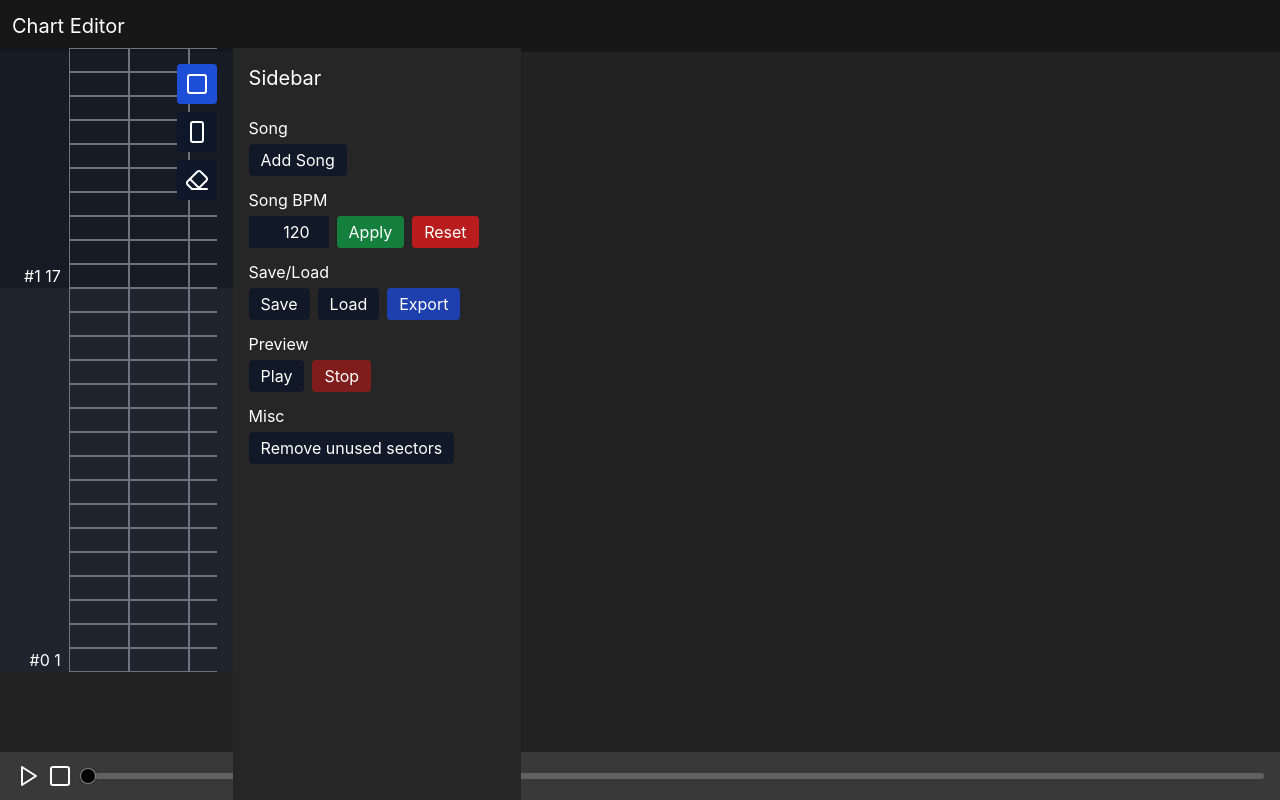
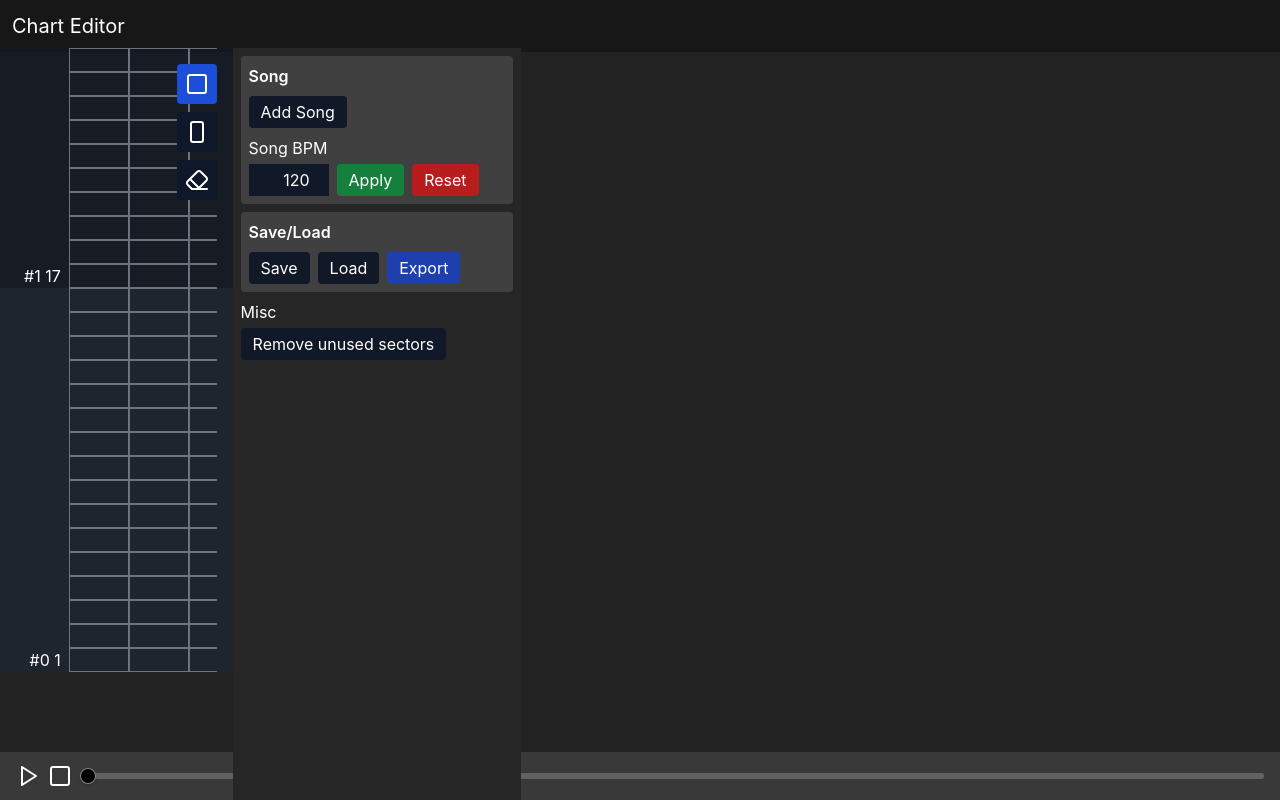
Before and after one commit to comjun04/mc-rhythm-chart-editor, a React (Vite) app: page / in a window 1280 px wide. Built offline with nearby package versions, Linux system fonts and the light colour scheme; a web font is replaced by a local one.

Commit message:
refactor: change sidebar items design

```diff
--- a/src/Sidebar.tsx
+++ b/src/Sidebar.tsx
@@ -46,14 +46,14 @@ const Sidebar: FC<SidebarProps> = ({ open, onClose = () => {} }) => {
       />
       <div
         className={cn(
-          'fixed right-0 top-0 z-30 h-full w-[80vw] bg-neutral-800 p-4 transition duration-200 sm:static sm:w-72',
+          'fixed right-0 top-0 z-30 flex h-full w-[80vw] flex-col gap-2 bg-neutral-800 p-2 transition duration-200 sm:static sm:w-72',
           !open && 'translate-x-full sm:translate-x-0',
         )}
       >
-        <h3 className="text-xl">Sidebar</h3>
+        <div className="flex flex-col gap-2 rounded bg-neutral-700 p-2">
+          <h4 className="font-semibold">Song</h4>
 
-        <div className="mt-6 flex flex-col gap-1">
-          <h5>Song</h5>
+          <div className="flex flex-col gap-1">
             <div className="flex flex-col items-start gap-2">
               {songMetadata != null ? (
                 <>
@@ -105,7 +105,7 @@ const Sidebar: FC<SidebarProps> = ({ open, onClose = () => {} }) => {
             </div>
           </div>
 
-        <div className="mt-3 flex flex-col gap-1">
+          <div className="flex flex-col gap-1">
             <h5>Song BPM</h5>
             <div className="flex flex-row gap-2">
               <input
@@ -148,8 +148,10 @@ const Sidebar: FC<SidebarProps> = ({ open, onClose = () => {} }) => {
               </button>
             </div>
           </div>
-        <div className="mt-3 flex flex-col gap-1">
-          <h5>Save/Load</h5>
+        </div>
+
+        <div className="flex flex-col gap-2 rounded bg-neutral-700 p-2">
+          <h4 className="font-semibold">Save/Load</h4>
           <div className="flex flex-row gap-2">
             <button
               className="rounded bg-gray-900 px-3 py-1"
@@ -252,35 +254,8 @@ const Sidebar: FC<SidebarProps> = ({ open, onClose = () => {} }) => {
             </button>
           </div>
         </div>
-        <div className="mt-3 flex flex-col gap-1">
-          <h5>Preview</h5>
-          <div className="flex flex-row gap-2">
-            {playbackPlaying ? (
-              <button
-                className="rounded bg-gray-900 px-3 py-1"
-                onClick={() => setPlaybackStatus('pause')}
-              >
-                Pause
-              </button>
-            ) : (
-              <button
-                className="rounded bg-gray-900 px-3 py-1"
-                onClick={() => setPlaybackStatus('play')}
-              >
-                Play
-              </button>
-            )}
 
-            <button
-              className="rounded bg-red-900 px-3 py-1"
-              onClick={() => setPlaybackStatus('stop')}
-            >
-              Stop
-            </button>
-          </div>
-        </div>
-
-        <div className="mt-3 flex flex-col gap-1">
+        <div className="flex flex-col gap-1">
           <h5>Misc</h5>
           <div className="flex flex-row gap-2">
             <button
```
Lines whose indentation alone changed are shown as unchanged.
